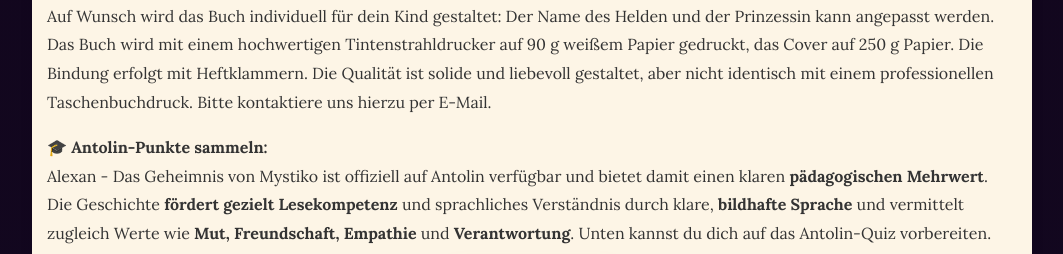
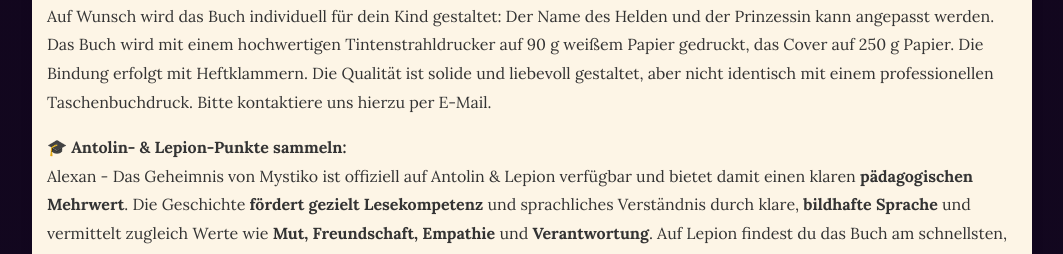
Before and after one commit to yailious/Silberschweif, a plain HTML site: page fantasy-abenteuer-buch-hoerbuch-zelda-kinder.html in a window 1280 px wide. Shown: the part 2726-2980 px from the top of the page, without its empty margins (108-1171 px from the left). Drawn offline with Linux system fonts and the light colour scheme; a script that the page names is missing.

Commit message:
Update fantasy-abenteuer-buch-hoerbuch-zelda-kinder.html

```diff
--- a/fantasy-abenteuer-buch-hoerbuch-zelda-kinder.html
+++ b/fantasy-abenteuer-buch-hoerbuch-zelda-kinder.html
@@ -84,8 +84,8 @@ Mit einem Kreative Tonie kannst du das Hörbuch im MP3-Format einfach übertrage
         <p>🎁 <strong>Personalisierte Version:</strong><br>
         Auf Wunsch wird das Buch individuell für dein Kind gestaltet: Der Name des Helden und der Prinzessin kann angepasst werden. Das Buch wird mit einem hochwertigen Tintenstrahldrucker auf 90 g weißem Papier gedruckt, das Cover auf 250 g Papier. Die Bindung erfolgt mit Heftklammern. Die Qualität ist solide und liebevoll gestaltet, aber nicht identisch mit einem professionellen Taschenbuchdruck. Bitte kontaktiere uns hierzu per E-Mail.</p>
 
-        <p>🎓 <strong>Antolin-Punkte sammeln:</strong><br>
-        Alexan - Das Geheimnis von Mystiko ist offiziell auf Antolin verfügbar und bietet damit einen klaren <strong>pädagogischen Mehrwert</strong>. Die Geschichte <strong>fördert gezielt Lesekompetenz</strong> und sprachliches Verständnis durch klare, <strong>bildhafte Sprache</strong> und vermittelt zugleich Werte wie <strong>Mut, Freundschaft, Empathie</strong> und <strong>Verantwortung</strong>. Unten kannst du dich auf das Antolin-Quiz vorbereiten.</p>
+        <p>🎓 <strong>Antolin- & Lepion-Punkte sammeln:</strong><br>
+        Alexan - Das Geheimnis von Mystiko ist offiziell auf Antolin & Lepion verfügbar und bietet damit einen klaren <strong>pädagogischen Mehrwert</strong>. Die Geschichte <strong>fördert gezielt Lesekompetenz</strong> und sprachliches Verständnis durch klare, <strong>bildhafte Sprache</strong> und vermittelt zugleich Werte wie <strong>Mut, Freundschaft, Empathie</strong> und <strong>Verantwortung</strong>. Auf Lepion findest du das Buch am schnellsten, wenn du nach „Mystiko" suchst. Unten kannst du dich auf das Antolin- & Lepion-Quiz vorbereiten.</p>
         <div class="antolin-box" style="text-align: center;">
             <a href="https://antolin.westermann.de/all/bookdetail.jsp?book_id=273369" target="_blank">
                 <img src="Antolin.png" alt="Antolin Logo">
```
